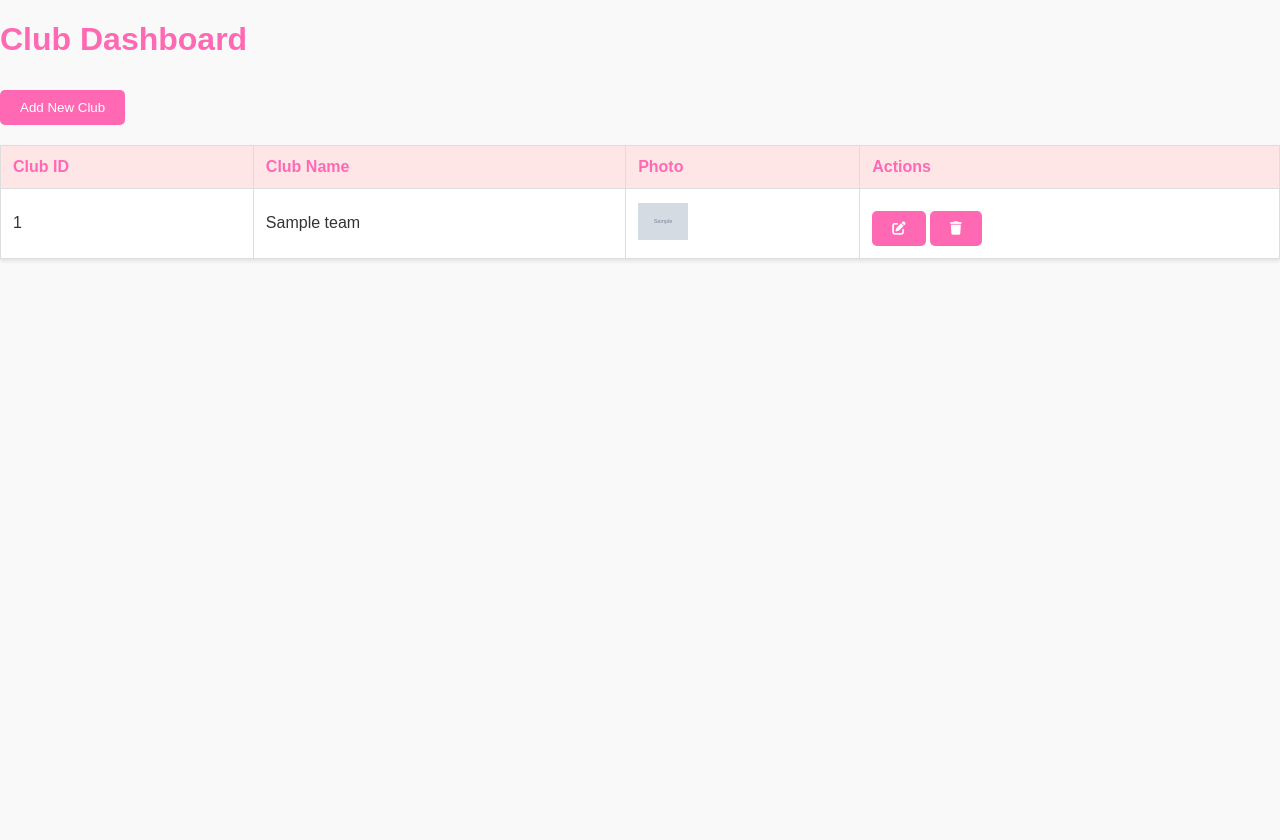
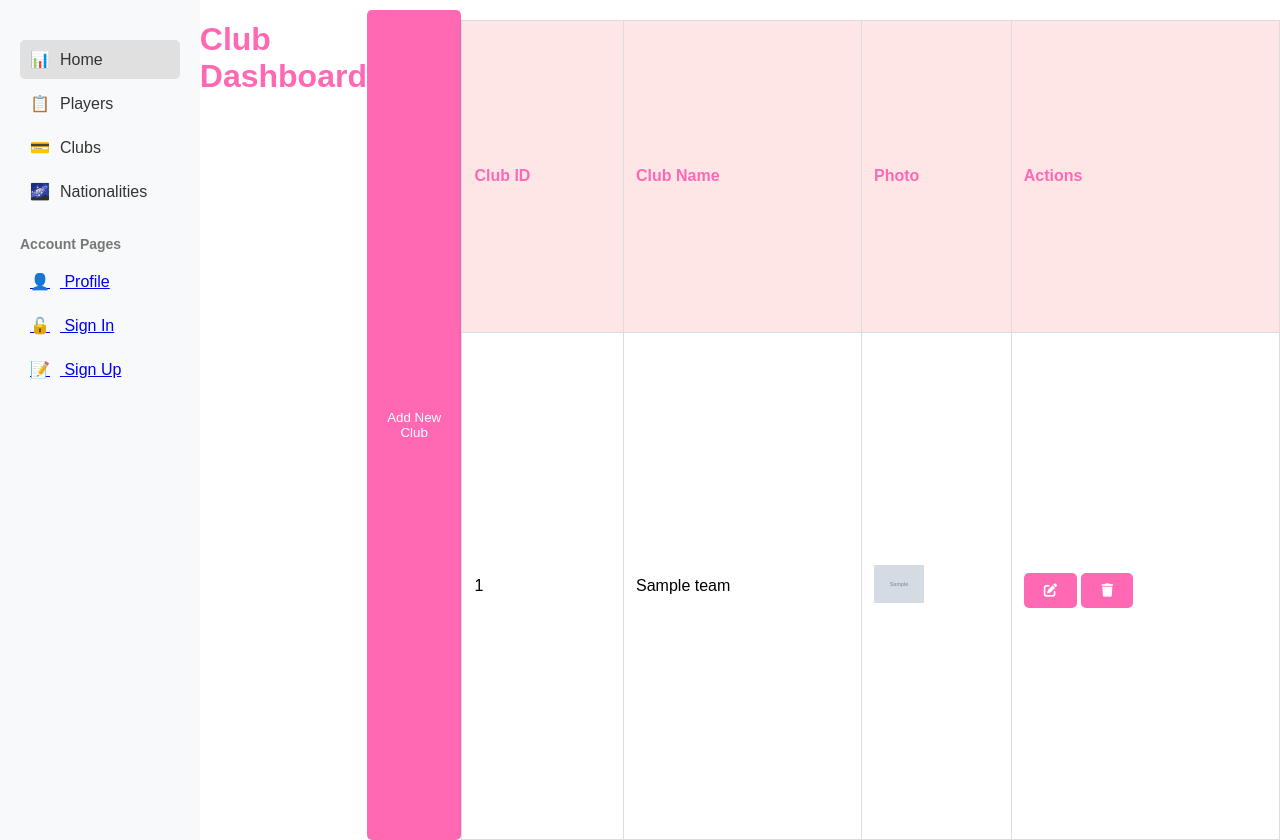
Before and after one commit to Maroualab/Backend-pour-le-Gestionnaire-de-Contenu-de-FUT-Champions-Ultimate-Team, a PHP site: page /teamTable.php in a window 1280 px wide. Before the commit the page ends 261 px from the top, so only its background shows below. Run offline with PHP 8.4, Linux system fonts and the light colour scheme; tables that the repository leaves empty or names only in its code hold one stand-in row (values such as "Sample post"); grey boxes marked "Sample" are stand-in pictures.

Commit message:
add admin dashboard, implement database schema, and enhance sidebar styles

```diff
--- a/teamTable.php
+++ b/teamTable.php
@@ -1,3 +1,6 @@
+<?php
+include 'connect.php' ;
+?>
 <!DOCTYPE html>
 <html>
 
@@ -5,48 +8,64 @@
     <title>Club Dashboard</title>
     <link rel="stylesheet" href="https://cdnjs.cloudflare.com/ajax/libs/font-awesome/6.0.0-beta3/css/all.min.css">
     <style>
-        body {
-            font-family: 'Arial', sans-serif;
-            background-color: #f9f9f9;
-            color: #333;
+          body {
             margin: 0;
-            padding: 0;
+            font-family: Arial, sans-serif;
+            display: flex;
         }
 
         .sidebar {
-            width: 200px;
-            background-color: #ffe6e6;
-            position: fixed;
-            height: 100%;
-            overflow: auto;
-            padding-top: 20px;
+            width: 250px;
+            height: 100vh;
+            background-color: #f8f9fa;
+            color: #333;
+            display: flex;
+            flex-direction: column;
+            padding: 20px;
         }
 
-        .sidebar a {
-            display: block;
-            color: #ff69b4;
-            padding: 16px;
-            text-decoration: none;
-            border-left: 4px solid transparent;
+        .sidebar-header {
+            margin-bottom: 20px;
         }
 
-        .sidebar a.active {
-            background-color: #ffb3b3;
-            color: white;
-            border-left: 4px solid #ff69b4;
+        .sidebar-menu {
+            list-style-type: none;
+            padding: 0;
+            margin: 0;
         }
 
-        .sidebar a:hover:not(.active) {
-            background-color: #ffcccc;
-            color: #ff69b4;
+        .menu-item {
+            display: flex;
+            align-items: center;
+            padding: 10px;
+            border-radius: 5px;
+            cursor: pointer;
+            margin-bottom: 5px;
+            transition: background-color 0.3s;
+        }
+
+        .menu-item.active,
+        .menu-item:hover {
+            background-color: #e0e0e0;
+        }
+
+        .menu-icon {
+            margin-right: 10px;
+        }
+
+        .account-section {
+            margin: 20px 0 10px;
+            font-size: 14px;
+            font-weight: bold;
+            color: #777;
         }
 
         .content {
-            margin-left: 200px;
+            flex: 1;
             padding: 20px;
+            background-color: #fff;
         }
-
-        h1 {
+      h1 {
             color: #ff69b4;
         }
 
@@ -162,6 +181,41 @@
 </head>
 
 <body>
+
+
+<div class="sidebar">
+    <div class="sidebar-header">
+        <!-- You can add a logo or text here -->
+    </div>
+    <ul class="sidebar-menu">
+        <li class="menu-item active" id="homePage" onclick="loadContent('home')">
+            <span class="menu-icon">📊</span> Home
+        </li>
+        <li class="menu-item" id="playersPage" onclick="loadContent('player')">
+            <span class="menu-icon">📋</span> Players
+        </li>
+        <li class="menu-item" id="clubsPage" onclick="loadContent('club')">
+            <span class="menu-icon">💳</span> Clubs
+        </li>
+        <li class="menu-item" id="nationalitiesPage" onclick="loadContent('nationality')">
+            <span class="menu-icon">🌌</span> Nationalities
+        </li>
+    </ul>
+    <h4 class="account-section">Account Pages</h4>
+    <ul class="sidebar-menu">
+        <li class="menu-item">
+            <a href="profile.php"><span class="menu-icon">👤</span> Profile</a>
+        </li>
+        <li class="menu-item">
+            <a href="signin.php"><span class="menu-icon">🔓</span> Sign In</a>
+        </li>
+        <li class="menu-item">
+            <a href="signup.php"><span class="menu-icon">📝</span> Sign Up</a>
+        </li>
+    </ul>
+</div>
+
+
     <h1>Club Dashboard</h1>
     <button onclick="openPopup('add')">Add New Club</button>
     <table>
@@ -173,7 +227,7 @@
         </tr>
 
         <?php
-        include 'CRUD_team/listTeams.php';
+        include './CRUD_team/listTeams.php';
         foreach ($teams as $team) {
             echo "<tr>";
             echo "<td>{$team['teamID']}</td>";
@@ -203,6 +257,34 @@
     </div>
 
     <script>
+          function loadContent(type) {
+      document.querySelectorAll('.menu-item').forEach(item => {
+          item.classList.remove('active');
+      });
+
+      const clickedItem = document.querySelector(`#${type}Page`);
+      if (clickedItem) {
+          clickedItem.classList.add('active');
+      }
+
+      let url = '';
+      switch (type) {
+          case 'player':
+              url = 'dashboard.php';
+              break;
+          case 'club':
+              url = 'teamTable.php';
+              break;
+          case 'nationality':
+              url = 'nationalityTable.php';
+              break;
+          default:
+              url = 'home.php';
+      }
+
+
+  }
+
         function openPopup(action, teamID = null) {
             document.getElementById('popup').style.display = 'block';
             document.getElementById('teamForm').action = action === 'add' ? 'CRUD_team/addTeam.php' : 'CRUD_team/updateTeam.php';
```
Also changed, not shown: admin_dash.php (added, +143 -0 lines), dashboard.php (+7 -6 lines), database.sql (added, +47 -0 lines), script.js (added, +52 -0 lines), styles.css (added, +151 -0 lines), unifiedDashboard.php (+0 -154 lines), home.php (added).
